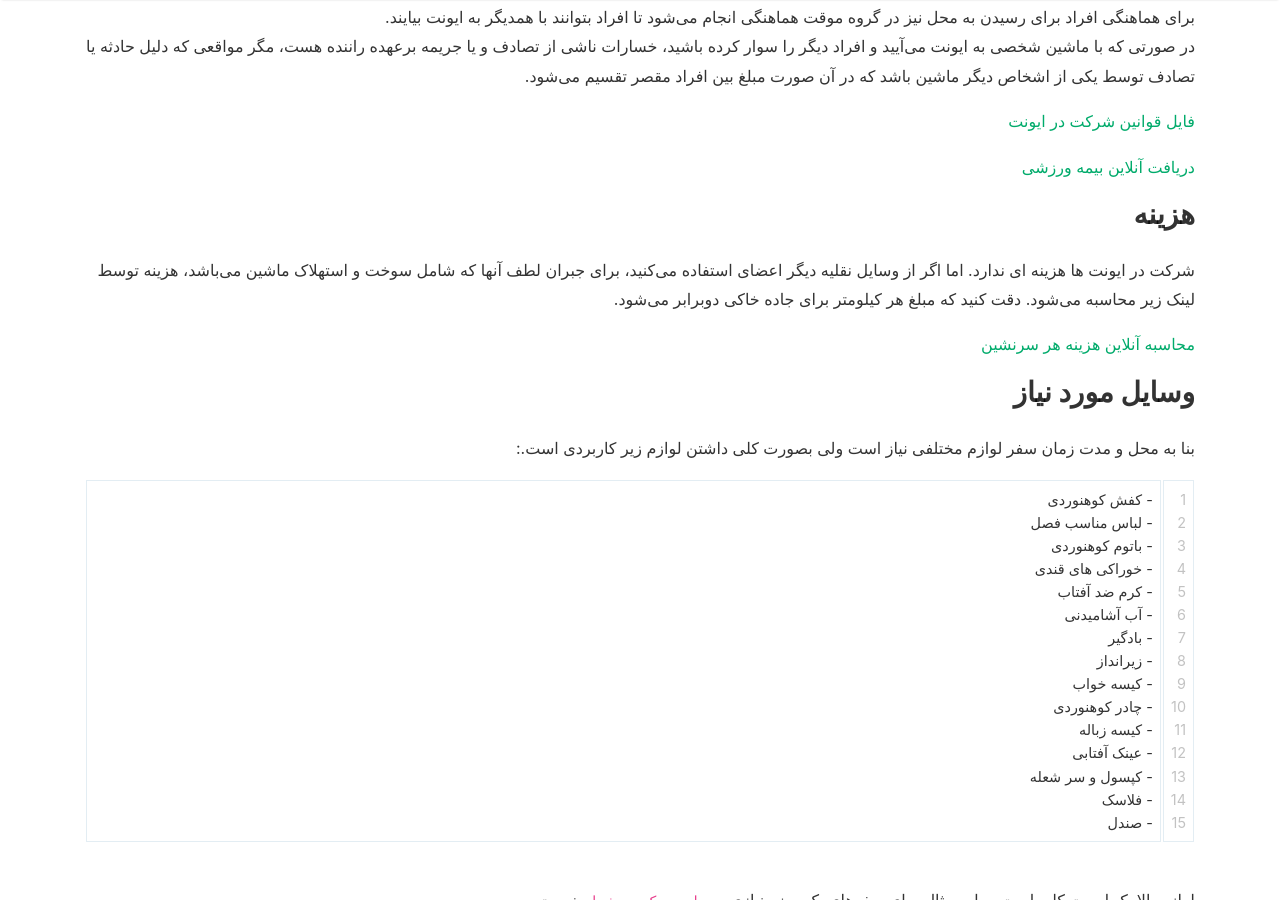
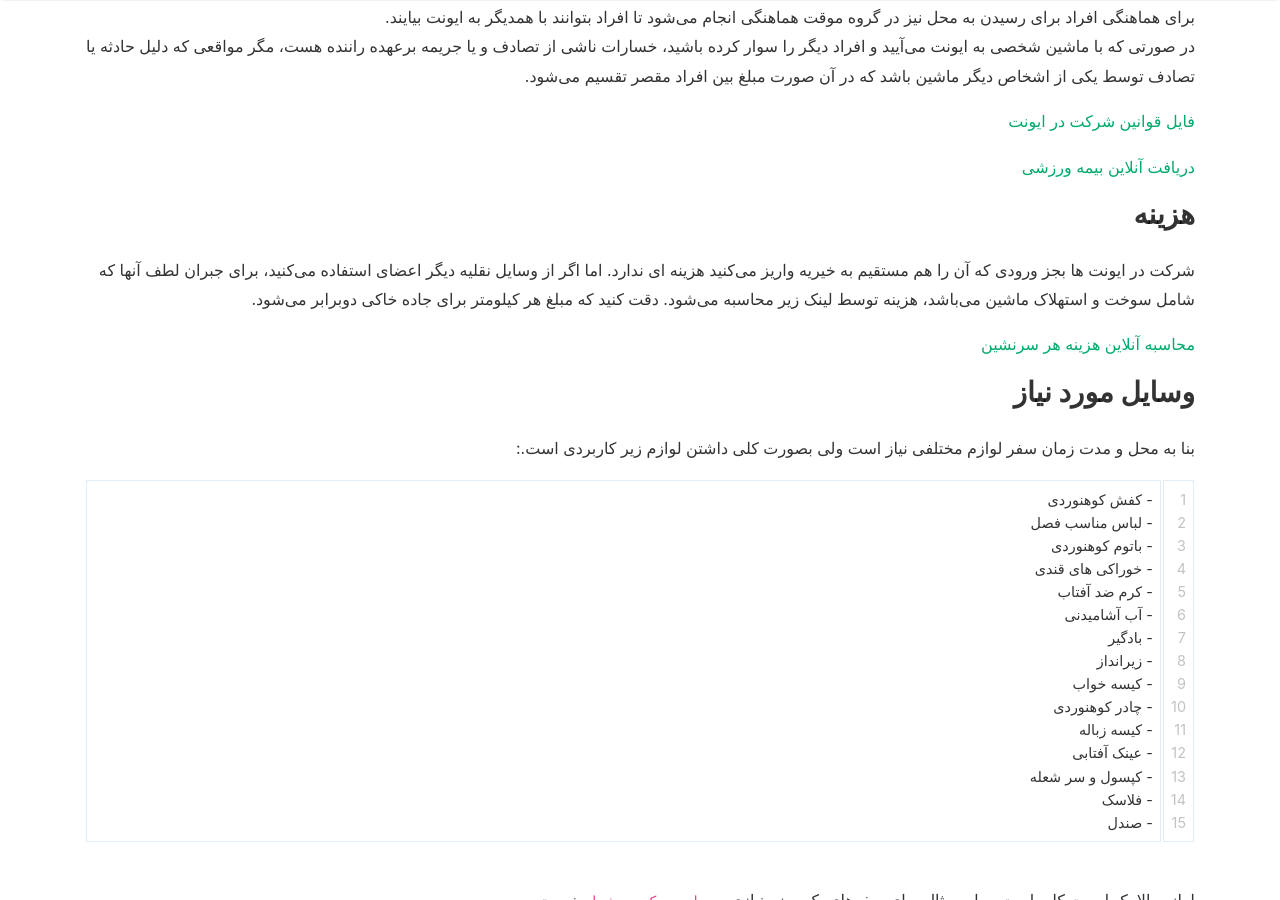
Before and after one commit to MHKarami97/active, a Jekyll site: the page built from _pages/rules-weekend.md, in a window 1280 px wide and 900 px high, scrolled down 1783 px. Built offline with Jekyll 4.4.1, drawn with Linux system fonts in a browser that asks for light colours; nearby versions of some CDN libraries.

Commit message:
update rule

```diff
--- a/_pages/rules-weekend.md
+++ b/_pages/rules-weekend.md
@@ -51,7 +51,7 @@ comments: true
 [دریافت آنلاین بیمه ورزشی](https://insurance.ifsm.ir/UserOnline/Login)
 
 ### هزینه
-شرکت در ایونت ها هزینه ای ندارد. اما اگر از وسایل نقلیه دیگر اعضای استفاده می‌کنید، برای جبران لطف آنها که شامل سوخت و استهلاک ماشین می‌باشد، هزینه توسط لینک زیر محاسبه می‌شود. دقت کنید که مبلغ هر کیلومتر برای جاده خاکی دوبرابر می‌شود.
+شرکت در ایونت ها بجز ورودی که آن را هم مستقیم به خیریه واریز می‌کنید هزینه ای ندارد. اما اگر از وسایل نقلیه دیگر اعضای استفاده می‌کنید، برای جبران لطف آنها که شامل سوخت و استهلاک ماشین می‌باشد، هزینه توسط لینک زیر محاسبه می‌شود. دقت کنید که مبلغ هر کیلومتر برای جاده خاکی دوبرابر می‌شود.
 
 [محاسبه آنلاین هزینه هر سرنشین](/calculate)
 
```
